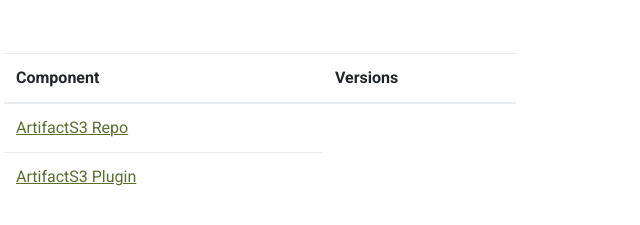
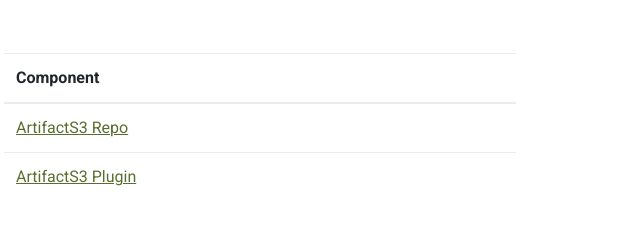
Before and after one commit to olublessed/website-1, a plain HTML site: page docs/index.html in a window 1280 px wide. Shown: the part 197-422 px from the top of the page, 380-1020 px from the left. Drawn offline with nearby package versions, Linux system fonts and the light colour scheme.

Commit message:
update doc link table

```diff
--- a/docs/index.html
+++ b/docs/index.html
@@ -63,7 +63,6 @@
         <thead>
         <tr>
             <th>Component</th>
-            <th>Versions</th>
         </tr>
         </thead>
         <tbody>
```
